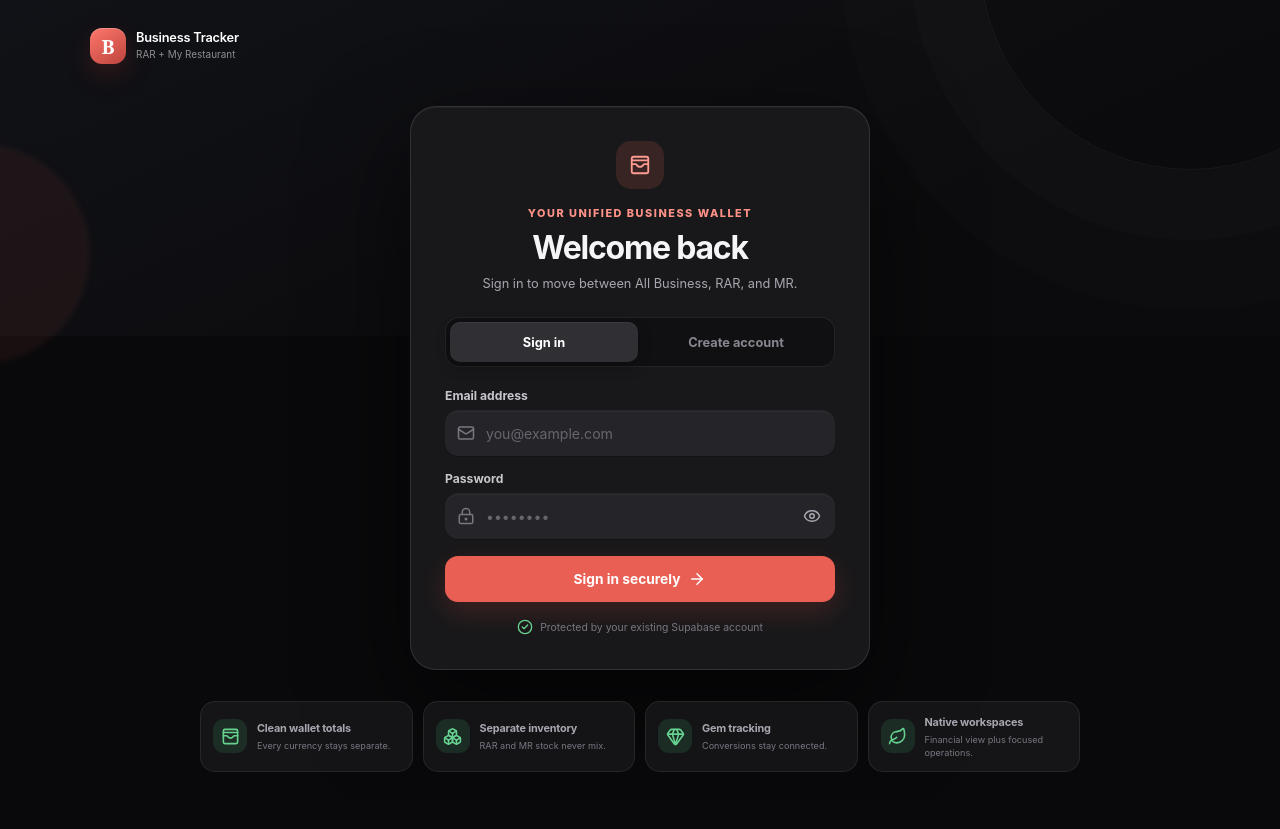
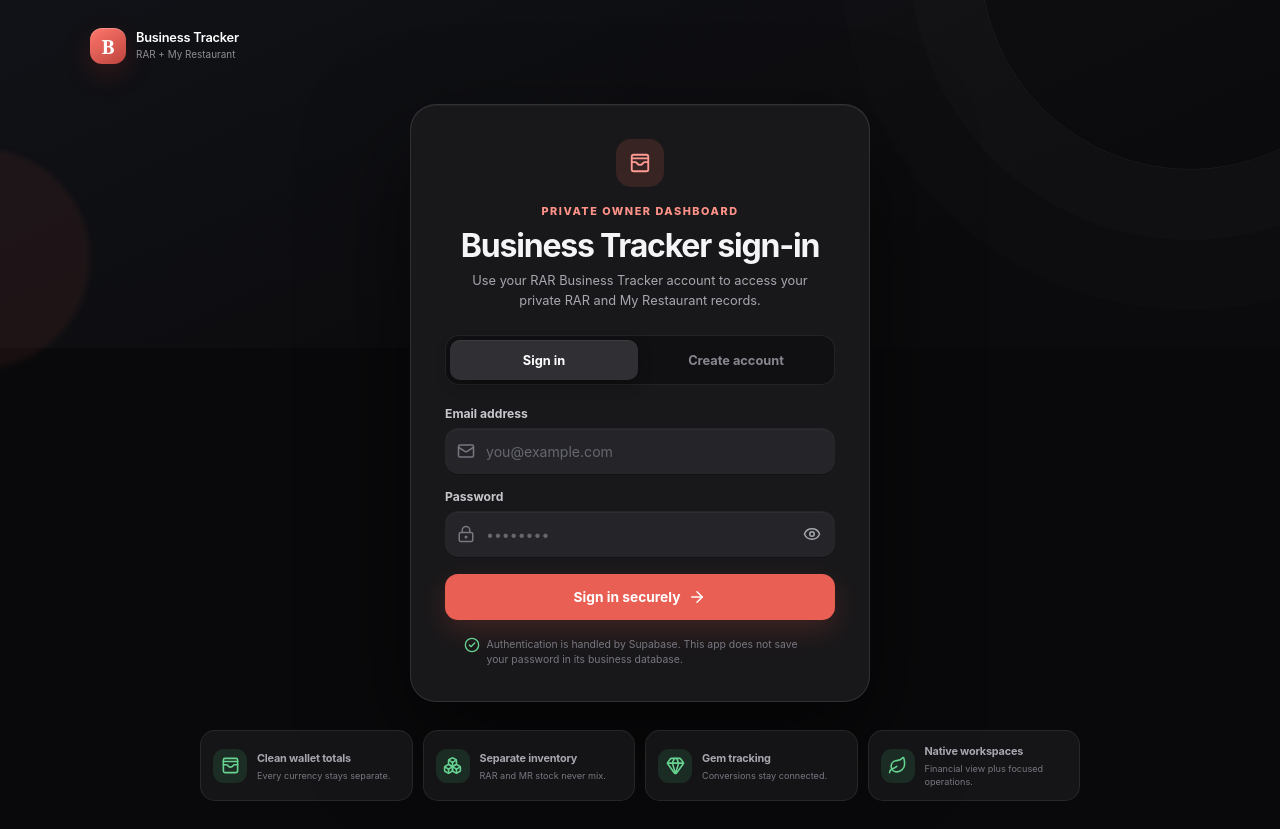
Before and after one commit to asyraf74sa-ui/RAR-Business-Tracker, a React (Vite) app: page / in a window 1280 px wide. Before the commit the page ends 800 px from the top, so only its background shows below. Built offline with nearby package versions, Linux system fonts and the light colour scheme.

Commit message:
Harden production against deceptive URL exposure

```diff
--- a/index.html
+++ b/index.html
@@ -6,6 +6,7 @@
     <meta name="color-scheme" content="dark" />
     <meta name="theme-color" content="#09090b" />
     <meta name="description" content="Run A Restaurant inventory, farming, gems, and sales tracker." />
+    <meta name="robots" content="noindex, nofollow, noarchive" />
     <link rel="icon" href="/favicon.svg" type="image/svg+xml" />
     <title>RAR Business Tracker</title>
   </head>
--- a/package.json
+++ b/package.json
@@ -7,7 +7,7 @@
     "dev": "vite",
     "build": "vite build",
     "preview": "vite preview",
-    "test": "node --test test/dashboard-finance.test.js test/fx-client.test.js test/fx-endpoint.test.js test/supabase-pagination.test.js test/business-workspaces.test.js test/mr-workspace.test.js test/catalog-management.test.js",
+    "test": "node --test test/dashboard-finance.test.js test/fx-client.test.js test/fx-endpoint.test.js test/supabase-pagination.test.js test/business-workspaces.test.js test/mr-workspace.test.js test/catalog-management.test.js test/security-hardening.test.js",
     "check": "npm run test && npm run build"
   },
   "dependencies": {
--- a/src/components/AuthPage.jsx
+++ b/src/components/AuthPage.jsx
@@ -63,9 +63,9 @@ export default function AuthPage({ onAuthenticate }) {
         <div className="auth-card">
           <div className="auth-card__heading">
             <span className="auth-card__icon"><WalletCards size={22} /></span>
-            <p className="eyebrow">Your unified business wallet</p>
-            <h1>{mode === 'login' ? 'Welcome back' : 'Create your workspace'}</h1>
-            <p>{mode === 'login' ? 'Sign in to move between All Business, RAR, and MR.' : 'Start private, isolated workspaces for both restaurant businesses.'}</p>
+            <p className="eyebrow">Private owner dashboard</p>
+            <h1>{mode === 'login' ? 'Business Tracker sign-in' : 'Create your workspace'}</h1>
+            <p>{mode === 'login' ? 'Use your RAR Business Tracker account to access your private RAR and My Restaurant records.' : 'Create a RAR Business Tracker account with private, isolated workspaces for both restaurant businesses.'}</p>
           </div>
 
           <div className="auth-tabs" role="tablist" aria-label="Authentication mode">
@@ -89,7 +89,7 @@ export default function AuthPage({ onAuthenticate }) {
             <Button type="submit" loading={loading} className="auth-submit">{mode === 'login' ? 'Sign in securely' : 'Create account'}<ArrowRight size={18} /></Button>
           </form>
 
-          <div className="auth-trust"><CheckCircle2 size={16} /><span>Protected by your existing Supabase account</span></div>
+          <div className="auth-trust"><CheckCircle2 size={16} /><span>Authentication is handled by Supabase. This app does not save your password in its business database.</span></div>
         </div>
       </main>
 
--- a/src/styles.css
+++ b/src/styles.css
@@ -890,8 +890,9 @@ h2 { letter-spacing: -.025em; }
 .auth-card__heading p:not(.eyebrow) { max-width: 350px; margin: 0 auto; font-size: .8rem; }
 .auth-tabs, .mode-tabs { border: 1px solid #e6e4de; border-radius: 14px; background: #f1f0eb; }
 .auth-tabs button, .mode-tabs button { min-height: 40px; border-radius: 10px; }
-.auth-trust { display: flex; align-items: center; justify-content: center; gap: 7px; margin-top: 17px; color: var(--muted-2); font-size: .65rem; }
+.auth-trust { display: flex; align-items: flex-start; justify-content: center; gap: 7px; margin-top: 17px; color: var(--muted-2); font-size: .65rem; line-height: 1.45; text-align: left; }
 .auth-trust svg { color: var(--green); }
+.auth-trust span { max-width: 330px; }
 .auth-benefits { width: min(880px, 100%); margin: 0 auto; display: grid; grid-template-columns: repeat(4, minmax(0, 1fr)); gap: 10px; }
 .auth-benefits > div { min-width: 0; display: flex; align-items: center; gap: 10px; padding: 12px; border: 1px solid #e1e0da; border-radius: 15px; background: rgba(255,254,250,.75); backdrop-filter: none; }
 .auth-benefits > div > span { width: 34px; height: 34px; flex: 0 0 auto; display: grid; place-items: center; border-radius: 11px; color: var(--green); background: var(--green-soft); }
```
Also changed, not shown: vercel.json, 2 other files (tests, documents, lock files or other folders).
